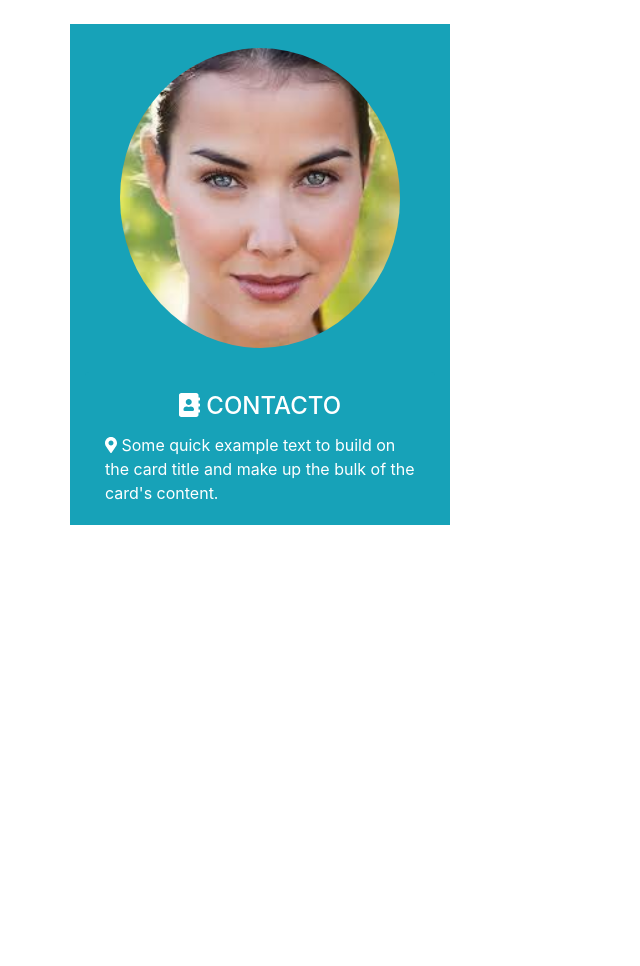
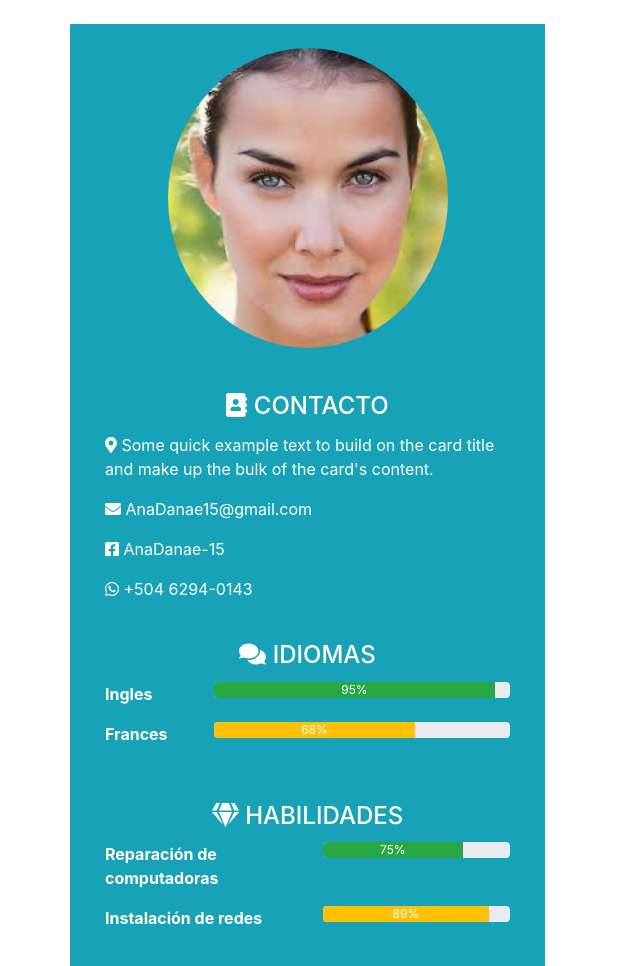
Before and after one commit to Emanuel294/hojasdevida, a plain HTML site: page index.html in a window 1280 px wide. Shown: the whole page, without its empty margins (0-640 px from the left). Before the commit the page ends 800 px from the top, so only its background shows below. Drawn offline with nearby package versions, Linux system fonts and the light colour scheme.

Commit message:
Agregamos los contactos, idiomas y las habilidades

```diff
--- a/index.html
+++ b/index.html
@@ -19,10 +19,11 @@
 <body>
     <div class="container">
         <div class="row mt-4">
-            <aside class="col-md-4 col-lg-4 bg-info text-white">
+            <aside class="col-md-5 col-lg-5 bg-info text-white">
                 <div class="row">
                     <img src="img/cara1(1).jpg" class="rounded-circle mx-auto my-4" height="300px" width="280px">
                 </div>
+                <!--contacto-->
                 <div class="card  bg-info text-white border-0">
                     <div class="card-body">
                         <h4 class="card-title text-center">
@@ -35,9 +36,86 @@
                             Some quick example text to build on the card title
                             and make up the bulk of the card's content.
                         </p>
+                        <p class="card-text">
+                            <i class="fas fa-envelope"></i>
+                            AnaDanae15@gmail.com
+                        </p>
+                        <p class="card-text">
+                            <i class="fab fa-facebook-square"></i>
+                            AnaDanae-15
+                        </p>
+                        <p class="card-text">
+                            <i class="fab fa-whatsapp"></i>
+                            +504 6294-0143
+                        </p>
 
                     </div>
                 </div>
+                <!--Idiomas-->
+                <div class="card  bg-info text-white border-0">
+                    <div class="card-body">
+                        <h4 class="card-title text-center">
+                            <i class="fas fa-comments"></i>
+                            IDIOMAS
+                        </h4>
+                        <dl class="row">
+                            <dt class="col-sm-3">
+                                Ingles
+                            </dt>
+                            <dd class="col-sm-9">
+                                <div class="progress">
+                                    <div class="progress-bar bg-success" role="progressbar" style="width: 95%"
+                                        aria-valuenow="95" aria-valuemin="0" aria-valuemax="100">95%</div>
+                                </div>
+                            </dd>
+                        </dl>
+                        <dl class="row">
+                            <dt class="col-sm-3">
+                                Frances
+                            </dt>
+                            <dd class="col-sm-9">
+                                <div class="progress">
+                                    <div class="progress-bar bg-warning" role="progressbar" style="width: 68%"
+                                        aria-valuenow="68" aria-valuemin="0" aria-valuemax="100">68%</div>
+                                </div>
+                            </dd>
+
+
+                    </div>
+                </div>
+                <!--Habilidades-->
+                <div class="card  bg-info text-white border-0">
+                    <div class="card-body">
+                        <h4 class="card-title text-center">
+                            <i class="fas fa-gem"></i>
+                            HABILIDADES
+                        </h4>
+                        <dl class="row">
+                            <dt class="col-sm-6">
+                                Reparación de computadoras
+                            </dt>
+                            <dd class="col-sm-6">
+                                <div class="progress">
+                                    <div class="progress-bar bg-success" role="progressbar" style="width: 75%"
+                                        aria-valuenow="75" aria-valuemin="0" aria-valuemax="100">75%</div>
+                                </div>
+                            </dd>
+                        </dl>
+                        <dl class="row">
+                            <dt class="col-sm-6">
+                                Instalación de redes
+                            </dt>
+                            <dd class="col-sm-6">
+                                <div class="progress">
+                                    <div class="progress-bar bg-warning" role="progressbar" style="width: 89%"
+                                        aria-valuenow="89" aria-valuemin="0" aria-valuemax="100">89%</div>
+                                </div>
+                            </dd>
+
+
+                    </div>
+                </div>
+
 
 
             </aside>
```
Lines whose indentation alone changed are shown as unchanged.
